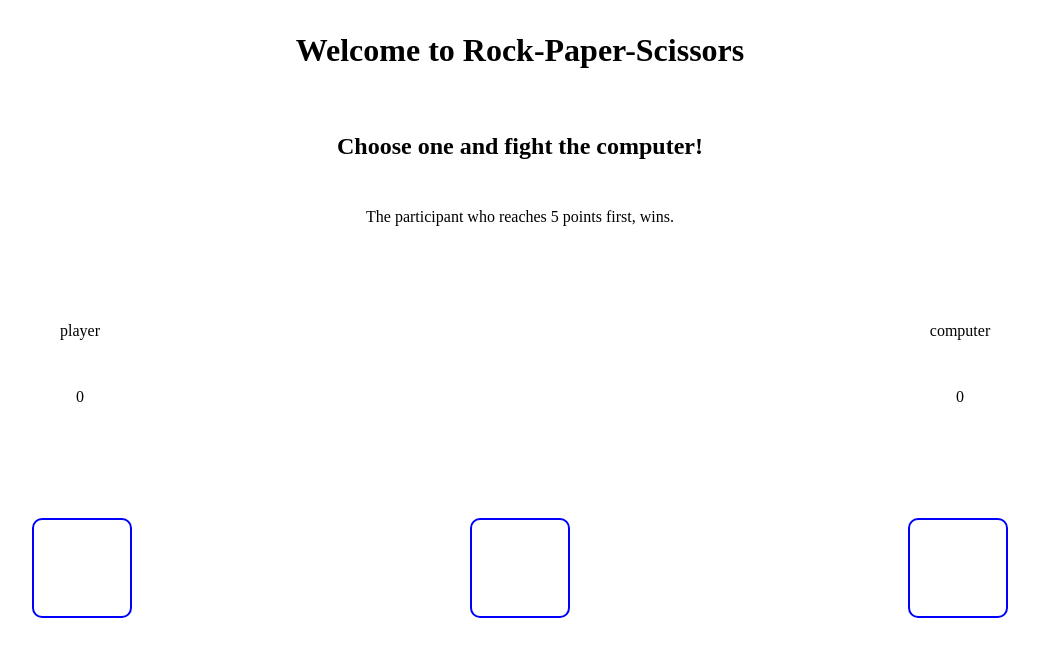
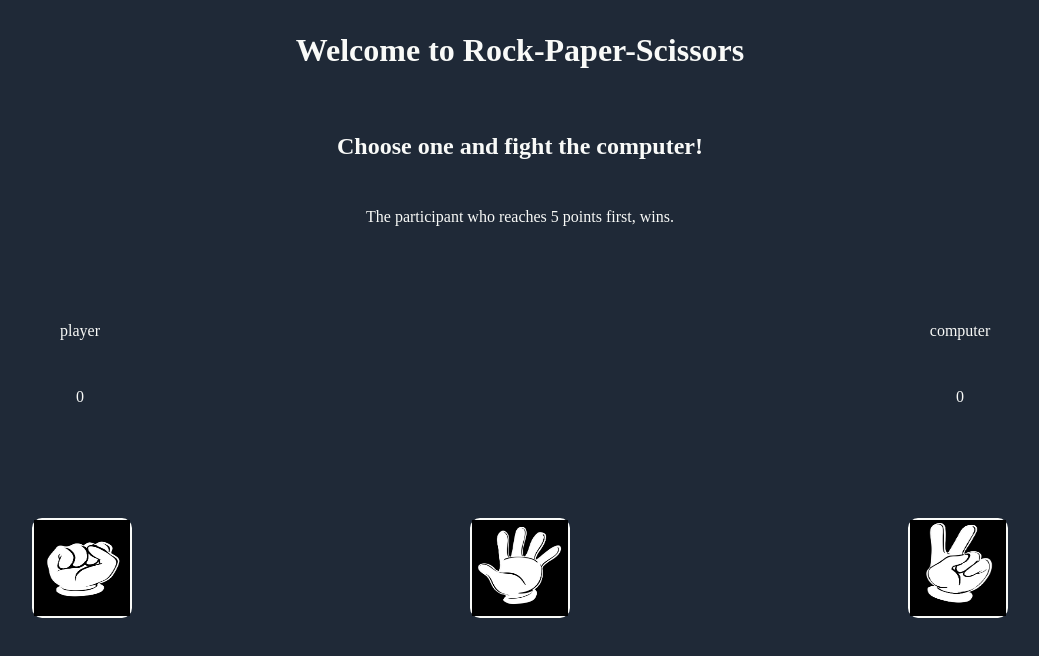
Before and after one commit to AndorGunczer/rock-paper-scissors, a plain HTML site: page index.html in a window 1280 px wide. Shown: the whole page, without its empty margins (120-1159 px from the left). Drawn offline with Linux system fonts and the light colour scheme.

Commit message:
Add image for rock-paper-scissor buttons

```diff
--- a/index.html
+++ b/index.html
@@ -22,9 +22,15 @@
         </div>
     </div>
     <div class="symbol_container">
-        <div class="symbols" id="rock" onclick="decisions(this)"></div>
-        <div class="symbols" id="paper" onclick="decisions(this)"></div>
-        <div class="symbols" id="scissor" onclick="decisions(this)"></div>
+        <div class="symbols" id="rock" onclick="decisions(this)">
+            <img src="./images/rock.jpg" alt="rock">
+        </div>
+        <div class="symbols" id="paper" onclick="decisions(this)">
+            <img src="./images/paper.jpg" alt="paper">
+        </div>
+        <div class="symbols" id="scissor" onclick="decisions(this)">
+            <img src="./images/scissor.jpg" alt="scissor">
+        </div>
     </div>
     <script src="./index.js"></script>
 </body>
--- a/style.css
+++ b/style.css
@@ -1,5 +1,9 @@
 html, body {
     height: 100%;
+}
+
+body {
+    background-color: #1F2937;
 }
 
 h1 {
@@ -9,6 +13,12 @@ h1 {
 h1, h2, p {
     text-align: center;
     margin-bottom: 2em;
+    color: #F9FAF8;
+}
+
+img {
+    height: 100%;
+    width: 100%;
 }
 
 .score_container {
@@ -35,9 +45,20 @@ h1, h2, p {
 .symbols {
     height: 6em;
     width: 6em;
-    border: 2px solid blue;
+    border: 2px solid #F9FAF8;
     border-radius: 10%;
 }
+
+.symbols:active {
+    background-color: #3e8e41;
+    box-shadow: 0 5px #666;
+    transform: translateY(4px);
+}
+
+.symbols:hover {
+    background-color: #3e8e41;
+    box-shadow: 0 5px #666;
+  }
 
 .box p {
     width: 4em;
```
Also changed, not shown: images/paper.jpg (added), images/rock.jpg (added), images/scissor.jpg (added), 2 other files.
